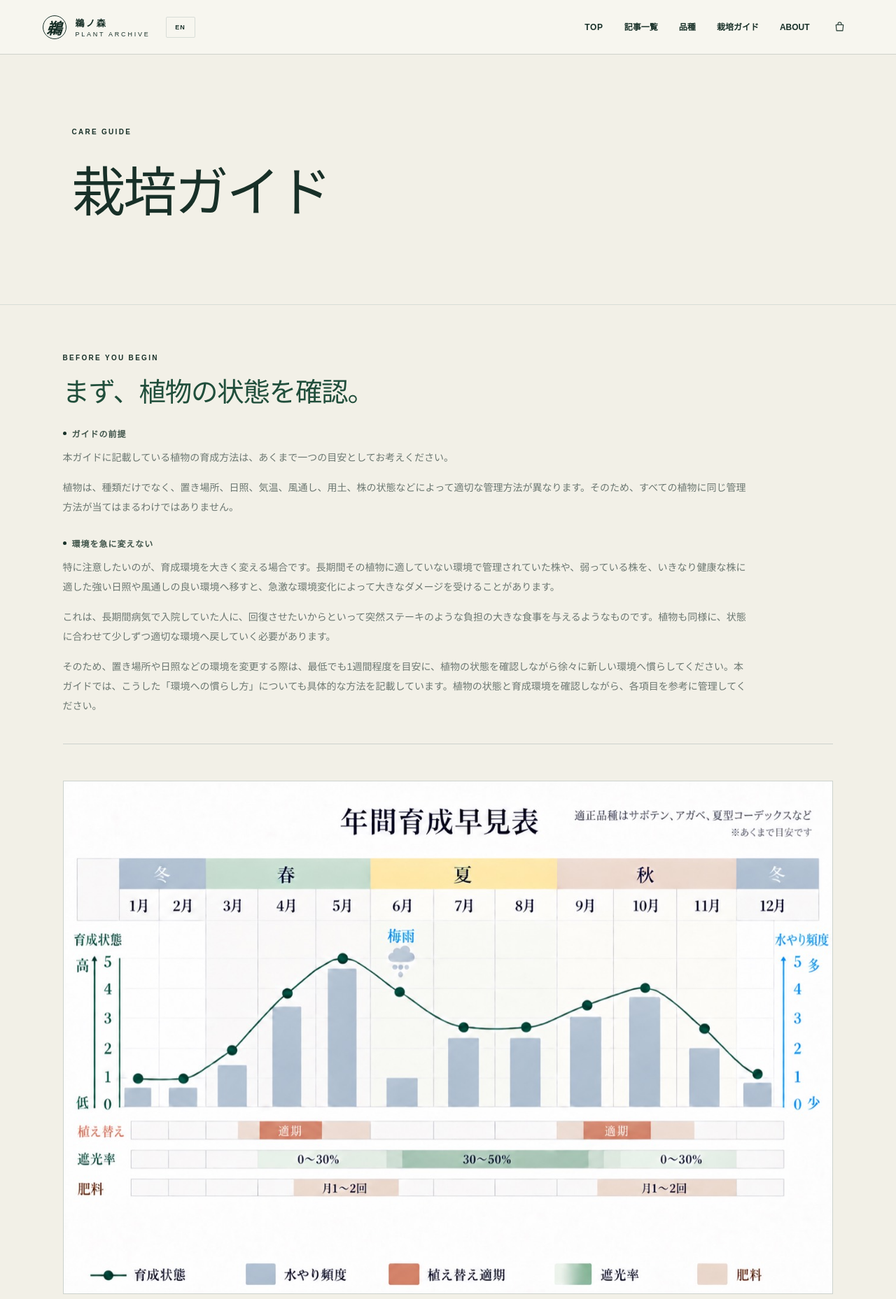
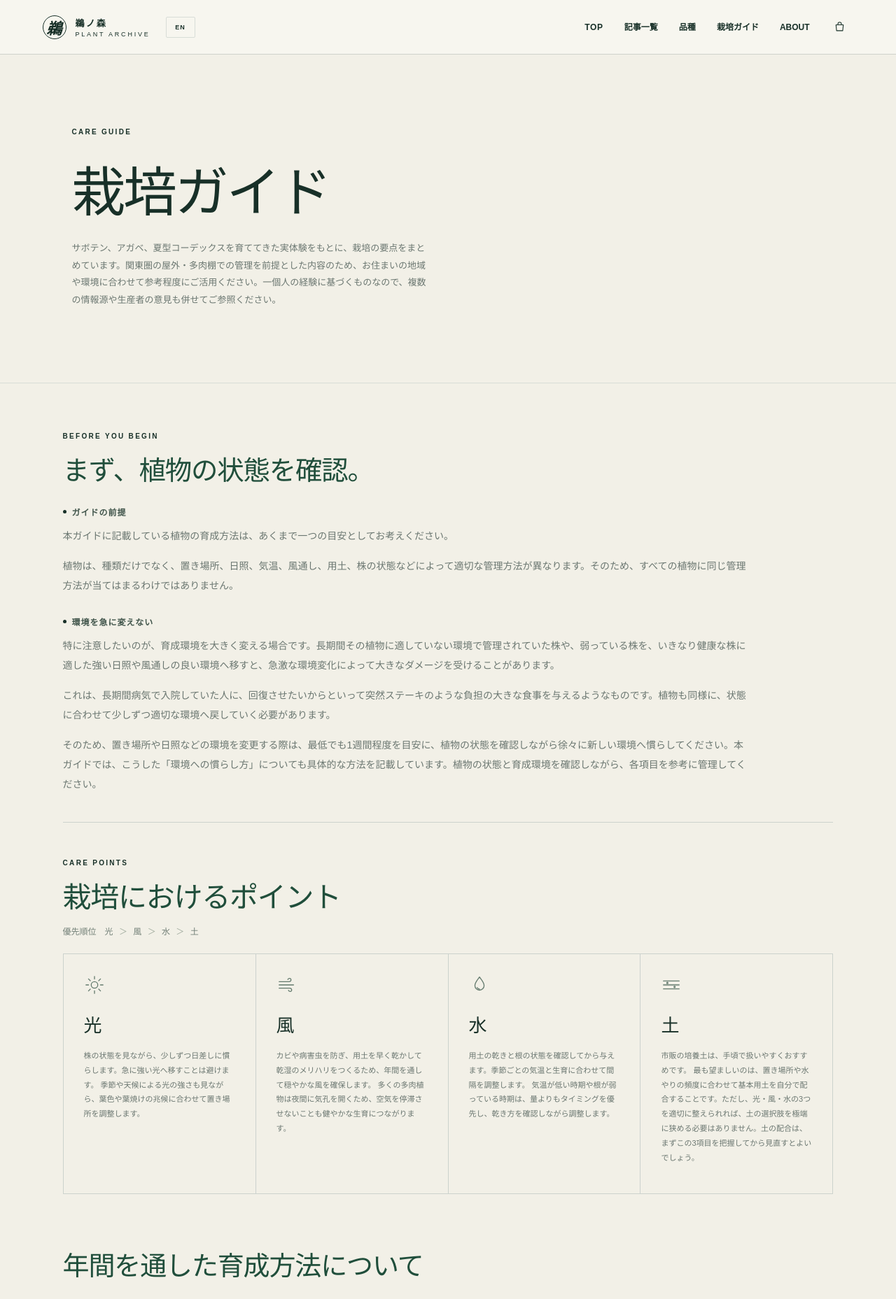
Before and after one commit to KomeUme/unomori-plant-archive, a Next.js app: page /care-guide in a window 1280 px wide. Shown: the top 1857 px of the page at 70% size. Built offline with nearby package versions, Linux system fonts and the light colour scheme; no server answers.

Commit message:
Refine care guide layout

```diff
--- a/app/care-guide/page.tsx
+++ b/app/care-guide/page.tsx
@@ -3,30 +3,37 @@ import { AnnualCareChart } from './annual-care-chart';
 
 const guides = [
   {
-    no: '01',
+    icon: 'light',
     title: '光',
     body: '株の状態を見ながら、少しずつ日差しに慣らします。急に強い光へ移すことは避けます。',
     more: '季節や天候による光の強さも見ながら、葉色や葉焼けの兆候に合わせて置き場所を調整します。',
   },
   {
-    no: '02',
+    icon: 'wind',
     title: '風',
     body: 'カビや病害虫を防ぎ、用土を早く乾かして乾湿のメリハリをつくるため、年間を通して穏やかな風を確保します。',
     more: '多くの多肉植物は夜間に気孔を開くため、空気を停滞させないことも健やかな生育につながります。',
   },
   {
-    no: '03',
+    icon: 'water',
     title: '水',
     body: '用土の乾きと根の状態を確認してから与えます。季節ごとの気温と生育に合わせて間隔を調整します。',
     more: '気温が低い時期や根が弱っている時期は、量よりもタイミングを優先し、乾き方を確認しながら調整します。',
   },
   {
-    no: '04',
+    icon: 'soil',
     title: '土',
     body: '市販の培養土は、手頃で扱いやすくおすすめです。',
     more: '最も望ましいのは、置き場所や水やりの頻度に合わせて基本用土を自分で配合することです。ただし、光・風・水の3つを適切に整えられれば、土の選択肢を極端に狭める必要はありません。土の配合は、まずこの3項目を把握してから見直すとよいでしょう。',
   },
 ];
+
+function GuidePointIcon({ type }: { type: string }) {
+  if (type === 'light') return <svg viewBox="0 0 32 32" aria-hidden="true"><circle cx="16" cy="16" r="5" /><path d="M16 3v4M16 25v4M3 16h4M25 16h4M6.8 6.8l2.8 2.8M22.4 22.4l2.8 2.8M25.2 6.8l-2.8 2.8M9.6 22.4l-2.8 2.8" /></svg>;
+  if (type === 'wind') return <svg viewBox="0 0 32 32" aria-hidden="true"><path d="M4 11h15c4 0 4-5 1-5-1.5 0-2.4.9-2.7 1.8M4 16h22M4 21h16c4 0 4 5 1 5-1.5 0-2.4-.9-2.7-1.8" /></svg>;
+  if (type === 'water') return <svg viewBox="0 0 32 32" aria-hidden="true"><path d="M16 4c-3.7 5.1-7 8.5-7 13a7 7 0 0 0 14 0c0-4.5-3.3-7.9-7-13Z" /><path d="M12.5 20c.6 1.4 1.8 2.2 3.5 2.4" /></svg>;
+  return <svg viewBox="0 0 32 32" aria-hidden="true"><path d="M4 10h24M4 16h24M4 22h24" /><circle cx="10" cy="13" r="1" /><circle cx="21" cy="19" r="1" /></svg>;
+}
 
 const guideIntroduction = [
   {
@@ -48,8 +55,8 @@ const guideIntroduction = [
 
 export default function CareGuidePage() {
   return <main><Header />
-    <section className="page-hero"><p className="eyebrow">CARE GUIDE</p><h1>栽培ガイド</h1></section>
-    <section className="section guide-section page-section"><div className="guide-content"><div className="guide-introduction"><p className="eyebrow">BEFORE YOU BEGIN</p><h2>まず、植物の状態を確認。</h2>{guideIntroduction.map(({ title, paragraphs }) => <div className="guide-intro-block" key={title}><h3>{title}</h3>{paragraphs.map((paragraph) => <p key={paragraph}>{paragraph}</p>)}</div>)}</div><AnnualCareChart /><div className="annual-chart-scope"><p><b>対象</b>　サボテン、アガベ、夏型コーデックスなど</p><p>地域・置き場所・雨の当たり方・株の状態によって変わるため、表は目安として使い、日々の状態を見ながら調整してください。</p></div><div className="annual-graph-note"><p className="eyebrow">ABOUT THE SEASONS</p><p>日本では四季によって、気温・日照・降水量・湿度が大きく変わります。こうした短期間の環境変化は、植物が原生地で経験する条件とは異なることがあります。栽培では日本の季節に合わせながら、原生地に近い光・風・水・温度のバランスを、株の状態に応じて整えることが大切です。</p></div><div className="guide-points-heading"><p className="eyebrow">CARE POINTS</p><h2>栽培におけるポイント</h2><p className="guide-priority">優先順位　光 <span>＞</span> 風 <span>＞</span> 水 <span>＞</span> 土</p></div><div className="guide-grid">{guides.map(({ no, title, body, more }) => <article key={no}><span className="guide-point-number">{no}</span><h3>{title}</h3><p>{body} {more}</p></article>)}</div><div className="season-note"><p className="eyebrow">THIS MONTH / AUGUST</p><b>夏の管理メモ</b><p>強い西日と葉焼けに注意。水やり後は株元に風を通し、夜間の蒸れを避けます。</p></div></div></section>
+    <section className="page-hero"><p className="eyebrow">CARE GUIDE</p><h1>栽培ガイド</h1><p>サボテン、アガベ、夏型コーデックスを育ててきた実体験をもとに、栽培の要点をまとめています。関東圏の屋外・多肉棚での管理を前提とした内容のため、お住まいの地域や環境に合わせて参考程度にご活用ください。一個人の経験に基づくものなので、複数の情報源や生産者の意見も併せてご参照ください。</p></section>
+    <section className="section guide-section page-section"><div className="guide-content"><div className="guide-introduction"><p className="eyebrow">BEFORE YOU BEGIN</p><h2>まず、植物の状態を確認。</h2>{guideIntroduction.map(({ title, paragraphs }) => <div className="guide-intro-block" key={title}><h3>{title}</h3>{paragraphs.map((paragraph) => <p key={paragraph}>{paragraph}</p>)}</div>)}</div><div className="guide-points-heading"><p className="eyebrow">CARE POINTS</p><h2>栽培におけるポイント</h2><p className="guide-priority">優先順位　光 <span>＞</span> 風 <span>＞</span> 水 <span>＞</span> 土</p></div><div className="guide-grid">{guides.map(({ icon, title, body, more }) => <article key={title}><span className="guide-point-icon"><GuidePointIcon type={icon} /></span><h3>{title}</h3><p>{body} {more}</p></article>)}</div><div className="annual-guide-heading"><h2>年間を通した育成方法について</h2></div><AnnualCareChart /><div className="annual-chart-scope"><p><b>対象</b>　サボテン、アガベ、夏型コーデックスなど</p><p>地域・置き場所・雨の当たり方・株の状態によって変わるため、表は目安として使い、日々の状態を見ながら調整してください。</p></div><div className="annual-graph-note"><p className="eyebrow">ABOUT THE SEASONS</p><p>日本では四季によって、気温・日照・降水量・湿度が大きく変わります。こうした短期間の環境変化は、植物が原生地で経験する条件とは異なることがあります。栽培では日本の季節に合わせながら、原生地に近い光・風・水・温度のバランスを、株の状態に応じて整えることが大切です。</p></div><div className="season-note"><p className="eyebrow">THIS MONTH / AUGUST</p><b>夏の管理メモ</b><p>強い西日と葉焼けに注意。水やり後は株元に風を通し、夜間の蒸れを避けます。</p></div></div></section>
     <Footer />
   </main>;
 }
--- a/app/globals.css
+++ b/app/globals.css
@@ -287,6 +287,10 @@ footer { background:#132c23; color:white; display:grid; grid-template-columns:1.
 .annual-chart-scope p { margin:0; font-size:12px; line-height:1.8; }
 .annual-chart-scope p + p { margin-top:4px; }
 .annual-chart-scope b { color:var(--green); font-size:11px; }
+.annual-guide-heading { margin:72px 0 24px; }
+.annual-guide-heading h2 { margin:0; color:var(--green); font-family:Georgia,"Yu Mincho",serif; font-size:clamp(27px,3vw,38px); font-weight:400; letter-spacing:-.03em; }
+.guide-point-icon { display:grid; width:30px; height:30px; place-items:center; margin:0 0 22px; color:#637a6d; }
+.guide-point-icon svg { width:100%; height:100%; fill:none; stroke:currentColor; stroke-linecap:round; stroke-linejoin:round; stroke-width:1.4; }
 
 @media (max-width:620px) {
   .guide-intro-block { margin-bottom:25px; }
@@ -294,4 +298,7 @@ footer { background:#132c23; color:white; display:grid; grid-template-columns:1.
   .guide-intro-block p { margin-bottom:14px; font-size:13px; line-height:1.95; }
   .annual-chart-scope { margin:-8px 0 32px; padding:12px 14px; }
   .annual-chart-scope p { font-size:11px; line-height:1.75; }
+  .annual-guide-heading { margin:54px 0 20px; }
+  .annual-guide-heading h2 { font-size:27px; }
+  .guide-point-icon { grid-column:1; grid-row:1; width:24px; height:24px; margin:2px 0 0; }
 }
```
